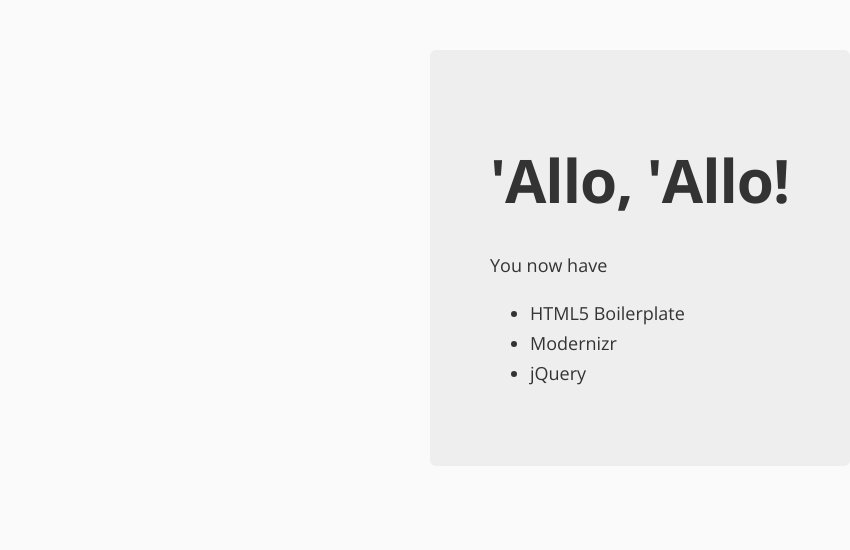
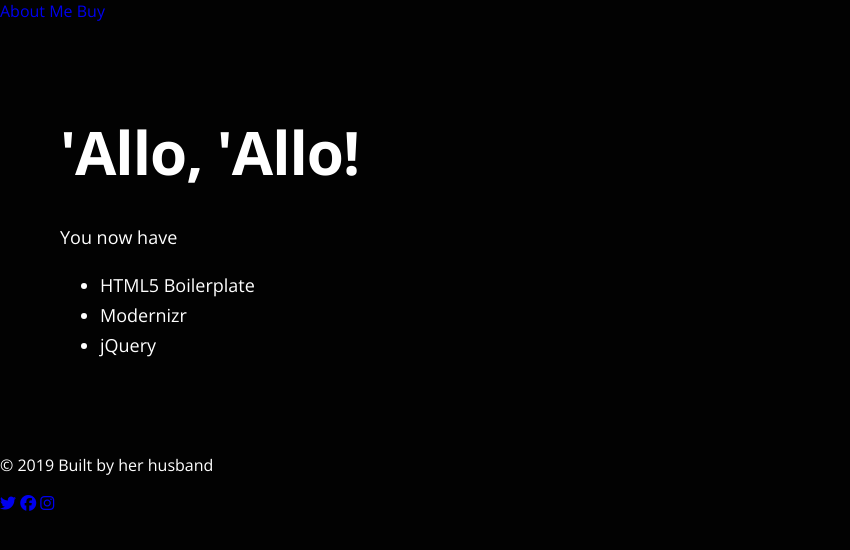
Before and after one commit to eyawson/phebebook, a website: page app/index.html in a window 1280 px wide. Shown: the whole page, without its empty margins (0-850 px from the left). Drawn offline with nearby package versions, Linux system fonts and the light colour scheme.

Commit message:
added social links and  about me links

```diff
--- a/app/index.html
+++ b/app/index.html
@@ -15,11 +15,21 @@
     <!-- build:js scripts/modernizr.js -->
     <script src="scripts/modernizr.js"></script>
     <!-- endbuild -->
+    <!--font awesome kit-->
+    <script src="https://kit.fontawesome.com/a4497ac3a2.js"></script>
+    <!--end awesomeness!-->
   </head>
+  <header>
+    <nav>
+      <a href="#">About Me</a>
+      <a href="#">Buy</a>
+    </nav>
+  </header>
   <body>
     <!--[if IE]>
       <p class="browserupgrade">You are using an <strong>outdated</strong> browser. Please <a href="http://browsehappy.com/">upgrade your browser</a> to improve your experience.</p>
     <![endif]-->
+    <main class="background">
       <div class="hero-unit">
         <h1>'Allo, 'Allo!</h1>
         <p>You now have</p>
@@ -29,6 +39,17 @@
           <li>jQuery</li>
         </ul>
       </div>
+    </main>
+    <footer>
+      <p>&copy; 2019
+        <span> Built by her husband</span>
+      </p>
+      <link>
+        <a href="#"><i class="fab fa-twitter"></i></a>
+        <a href="#"><i class="fab fa-facebook"></i></a>
+        <a href="#"><i class="fab fa-instagram"></i></a>
+      <link>
+    </footer>
     <!-- build:js scripts/vendor.js -->
     <script type="text/javascript" src="/node_modules/jquery/dist/jquery.min.js"></script>
     <!-- endbuild -->
--- a/app/styles/main.css
+++ b/app/styles/main.css
@@ -6,9 +6,9 @@
 }
 
 body {
-  background: #fafafa;
+  background: #020202;
   font-family: 'Open Sans', sans-serif;
-  color: #333;
+  color: rgb(255, 255, 255);
   box-sizing: border-box;
   font-size: 16px;
   margin: 0 auto;
@@ -20,11 +20,9 @@
 }
 
 @media only screen and (max-width: 320px) {
-  body {
-    display: grid;
-  }
-  header {
-    display: flex;
+  .background {
+    background-image: url('../images/shecriedwolf.jpg');
+    background-size: cover;
   }
 }
 
@@ -37,12 +35,10 @@
 }
 
 .hero-unit {
-  margin: 50px auto 0 auto;
-  width: 300px;
+  max-width: 50%;
   font-size: 18px;
   font-weight: 200;
   line-height: 30px;
-  background-color: #eee;
   border-radius: 6px;
   padding: 60px;
 }
```
Also changed, not shown: app/images/shecriedwolf.jpg. Lines whose indentation alone changed are shown as unchanged.
